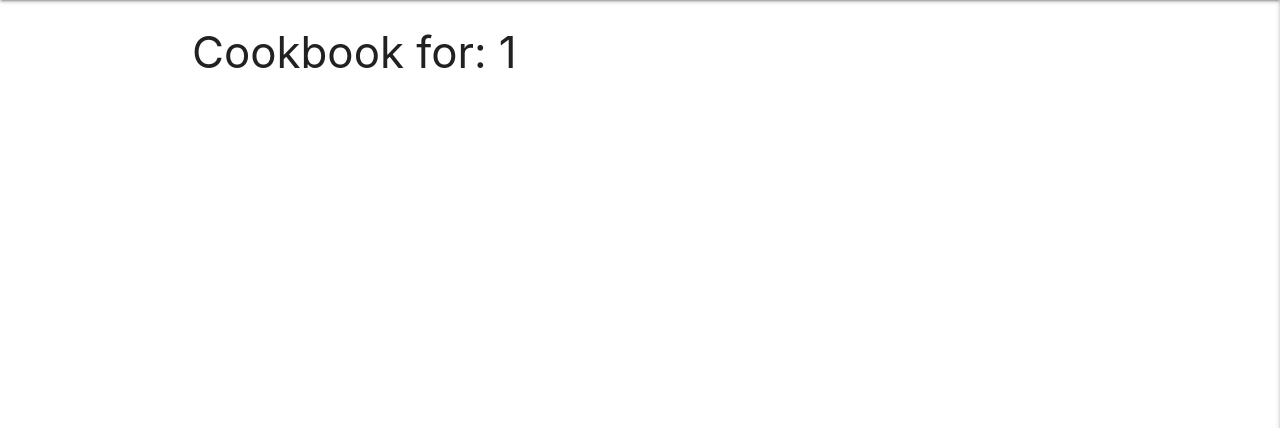
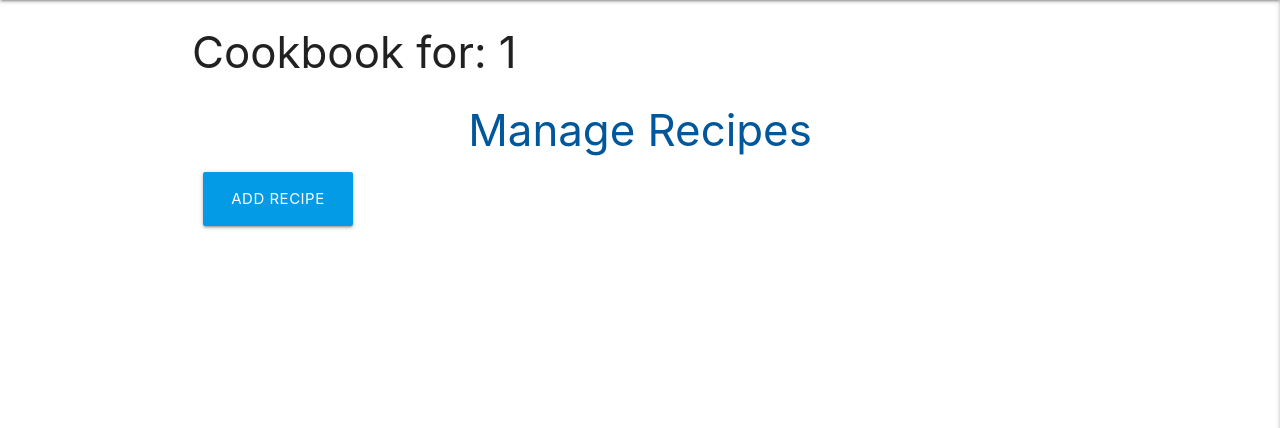
Before and after one commit to coder187/ci_ms3_cookbook, a Flask app: page /mycookbook/1 in a window 1280 px wide. Shown: the part 64-492 px from the top of the page. Run offline with Flask 2, Linux system fonts and the light colour scheme; the visitor is signed in with stand-in values (Sample User, id 1); data that the repository does not hold is empty; some libraries are stand-ins or nearby versions.

Commit message:
add Delete Recipe function

```diff
--- a/app.py
+++ b/app.py
@@ -19,6 +19,19 @@ app.secret_key = os.environ.get("SECRET_KEY")
 
 mongo = PyMongo(app)
 
+def delete_recipes(recipe_id, user_name):
+    """
+    delete recipe from database
+    """
+    try:
+        if user_name:
+            mongo.db.recipes.remove({"created_by": user_name})
+        else:
+            mongo.db.recipes.remove({"_id": ObjectId(recipe_id)})
+    except:
+        return 0
+    else:
+        return 1
 
 def get_allergens():
     """
@@ -80,6 +93,20 @@ def mycookbook(username):
     # if not auhtenitcated redirect to login page
     return redirect(url_for("login"))
 
+@app.route("/edit_recipe/<recipe_id>", methods=['POST', 'GET'])
+def edit_recipe(task_id):
+    return render_template("mycookbook.html",username=session["user"], my_recipes= my_recipes)
+
+
+@app.route("/delete_recipe/<recipe_id>")
+def delete_recipe(recipe_id):
+    res = delete_recipes(recipe_id, "")
+    if res == 1:
+        flash("Recipe Deleted Successfully")
+    else:
+        flash("Recipe Delete Failed")
+
+    return redirect(url_for("mycookbook",username=session["user"]))
 
 @app.route("/login.html", methods=['POST', 'GET'])
 def login():
--- a/templates/mycookbook.html
+++ b/templates/mycookbook.html
@@ -12,5 +12,30 @@
     <p>{{ recipe.descr }} </p>
 {% endfor %}
 
+<h3 class="light-blue-text text-darken-4 center-align">Manage Recipes</h3>
+    <div class="row">
+        <div class="col 12">
+            <a href="{{ url_for('add_recipe')}}" class="btn-large light-blue darken-1 text-shadow">
+                Add Recipe
+            </a>
+
+        </div>
+    </div>
+    <div class="row">
+        {% for recipe in my_recipes %}
+            <div class="col s12 m3">
+                <div class="card light-blue darken-4 text-shadow center-align">
+                    <div class="card-content white-text">
+                        <span class="card-title">{{ recipe.name }}</span>
+
+                    </div>
+                    <div class="card-action">
+                        <a href="{{ url_for('edit_recipe',recipe_id=recipe._id)}}" class="btn green accent-4">Edit</a>
+                        <a href="{{ url_for('delete_recipe',recipe_id=recipe._id)}}" class="btn light-blue lighten-1">Delete</a>
+                    </div>
+                </div>
+            </div>
+        {% endfor %}
+    </div>
 
 {% endblock%}
```
Also changed, not shown: README.md.
